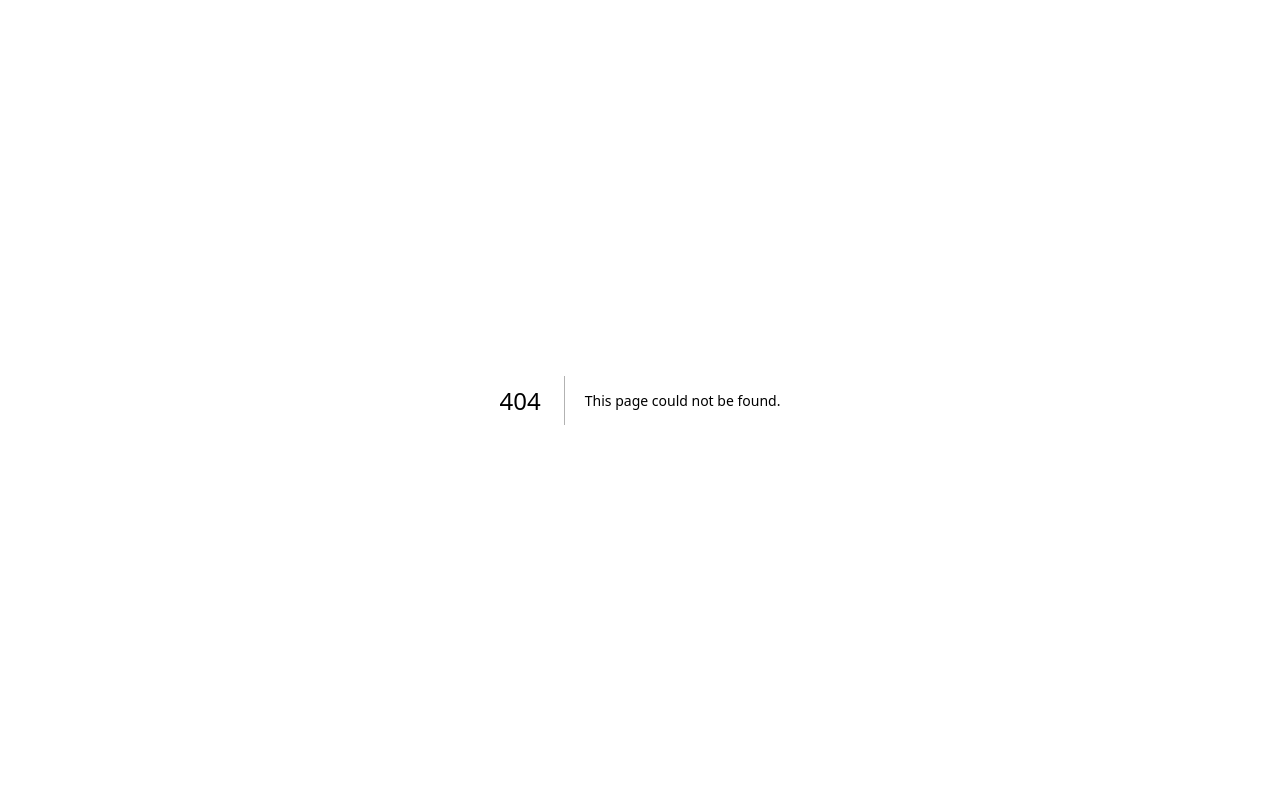
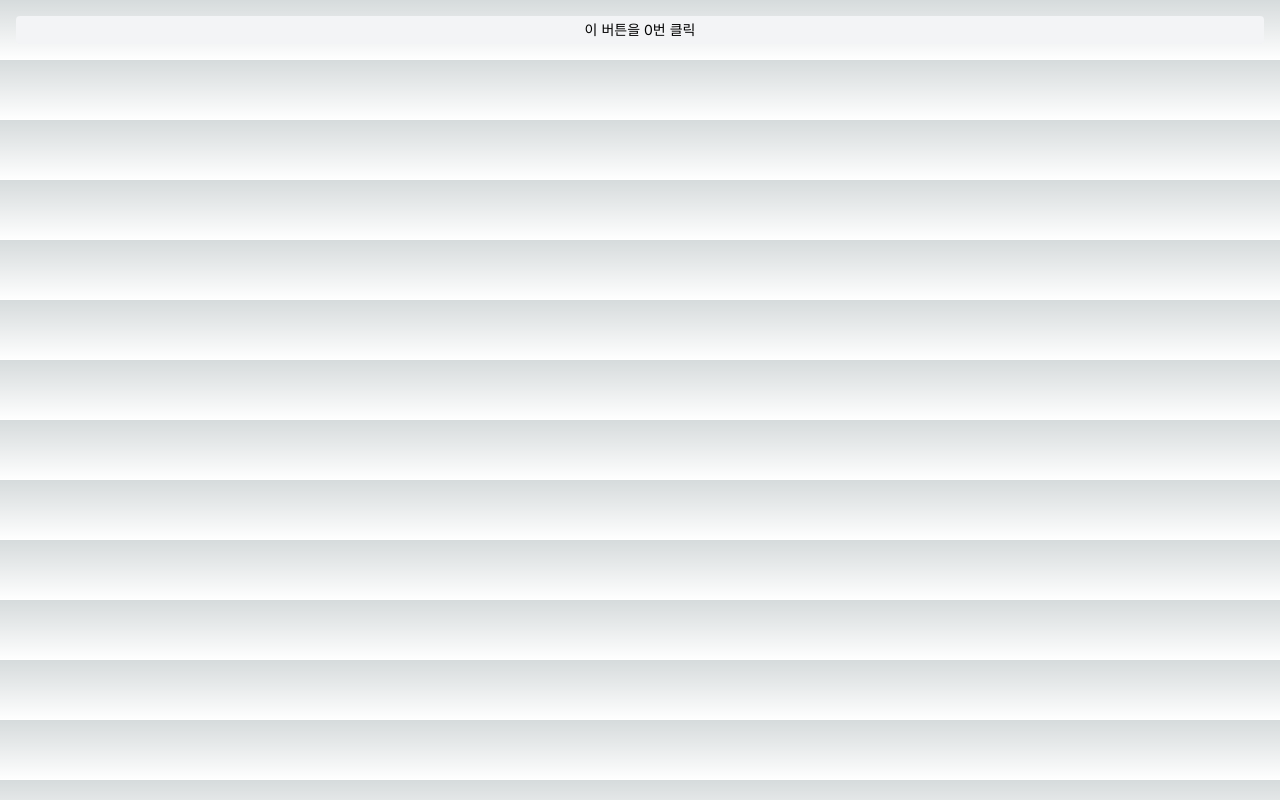
Before and after one commit to haejin-park/next_boilerplate, a Next.js app: page /event in a window 1280 px wide. Before the commit this address had no page. Built offline with nearby package versions, Linux system fonts and the light colour scheme.

Commit message:
click이벤트

```diff
--- /dev/null
+++ b/app/event/click-counter.tsx
@@ -0,0 +1,16 @@
+'use client';
+
+import React from "react";
+
+export function ClickCounter() {
+    const [count, setCount] = React.useState(0);
+
+    return (
+        <button
+            onClick={() => setCount(count + 1)}
+            className="px-2 py-1 text-sm bg-gray-100 rounded hover:bg-gray-300"
+        >
+            이 버튼을 {count}번 클릭
+        </button>
+    );
+}
--- /dev/null
+++ b/app/event/page.tsx
@@ -0,0 +1,9 @@
+import { ClickCounter } from "./click-counter";
+
+export default function Home() {
+    return (
+        <main className="flex flex-col p-4">
+            <ClickCounter />
+        </main>
+    )
+}
```
